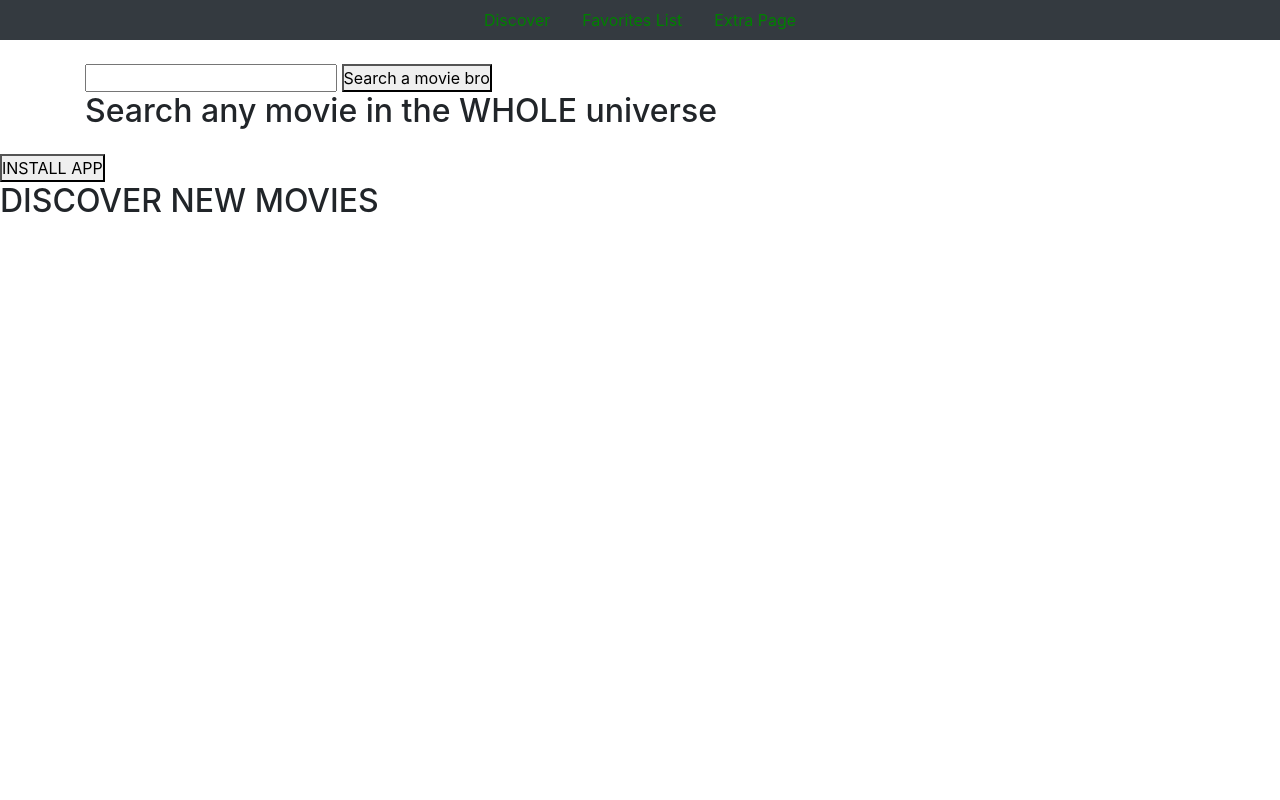
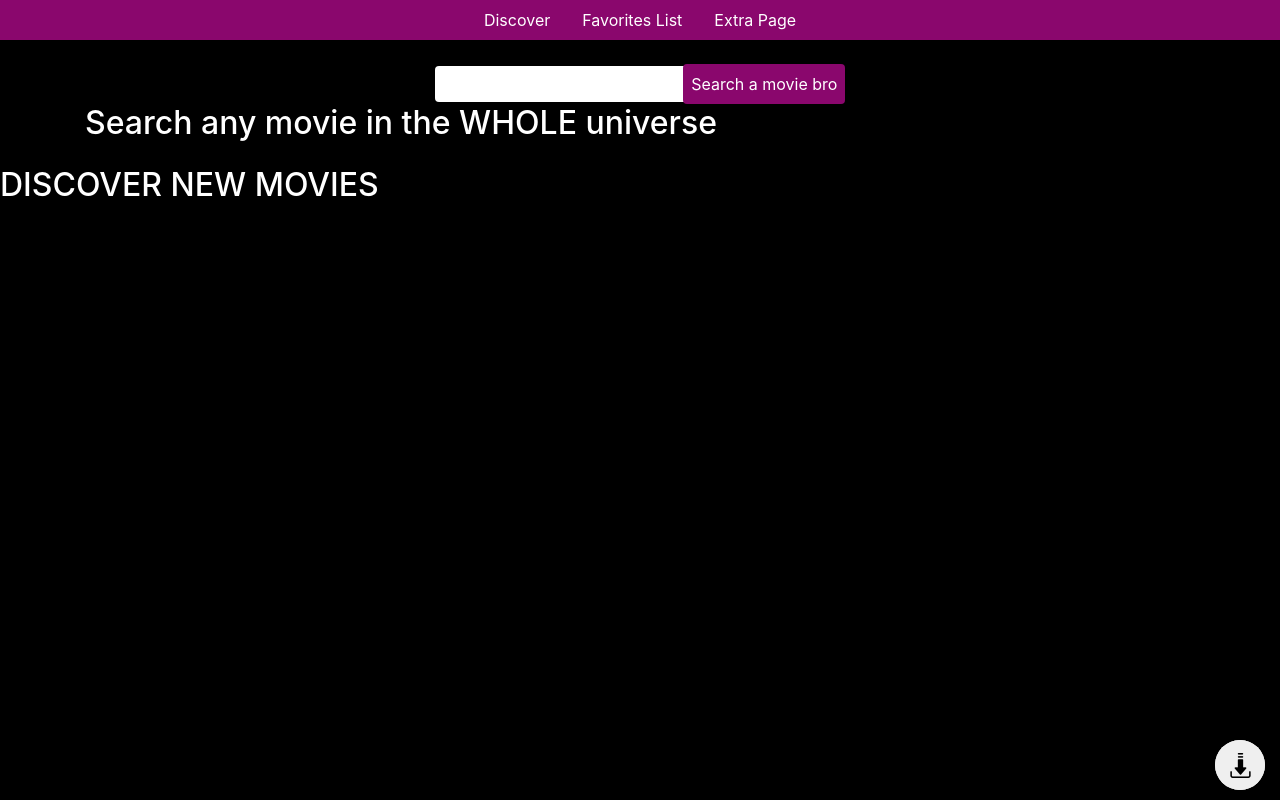
Before and after one commit to Matiasgb/MoviesPWA, a plain HTML site: page index.html in a window 1280 px wide. Drawn offline with nearby package versions, Linux system fonts and the light colour scheme.

Commit message:
omega changes

```diff
--- a/app.js
+++ b/app.js
@@ -2,27 +2,23 @@ console.log("hello")
 let deferredPrompt;
 
 window.addEventListener('beforeinstallprompt', (e) => {
-  // Previene a la mini barra de información que aparezca en smartphones
+
   e.preventDefault();
-  // Guarda el evento para que se dispare más tarde
+
   deferredPrompt = e;
-  // Actualizar la IU para notificarle al usuario que se puede instalar tu PWA
 
-  // De manera opcional, envía el evento de analíticos para saber si se mostró la promoción a a instalación del PWA
   console.log(`'beforeinstallprompt' event was fired.`);
 });
 
 let buttonInstall = document.querySelector(".install")
 buttonInstall.addEventListener('click', async () => {
-    // Esconde la información promotora de la instalación
 
-    // Muestre el mensaje de instalación
     deferredPrompt.prompt();
-    // Espera a que el usuario responda al mensaje
+
     const { outcome } = await deferredPrompt.userChoice;
-    // De manera opcional, envía analíticos del resultado que eligió el usuario
+
     console.log(`User response to the install prompt: ${outcome}`);
-    // Como ya usamos el mensaje, no lo podemos usar de nuevo, este es descartado
+
     deferredPrompt = null;
   });
 
@@ -85,8 +81,8 @@ if (localStorage.getItem("search") !== null ) {
         </div>
 
         <div class="movie-rating">
-            <p class="imdb">${cleanJson.imdbRating}</p>
-            <p class="rotten">${cleanJson.Ratings[1].Value}</p>
+            <p class="imdb h5 text-right"><img src="img/imdb.png" class="w-50 pr-4">${cleanJson.imdbRating}/10</p>
+            <p class="rotten h5 text-right"><img src="img/rotten.png" class="w-50 pr-4">${cleanJson.Ratings[1].Value}</p>
         </div>
         </div>
 
@@ -94,13 +90,13 @@ if (localStorage.getItem("search") !== null ) {
 
         const movieSecondary = ElementFromHtml(` <div class="movie-info row">
         <div class="col-lg-4">
-            <img src="${cleanJson.Poster}" alt="${cleanJson.Title}" class="poster-img img-fluid m-auto d-block">
+            <img src="${cleanJson.Poster}" alt="${cleanJson.Title}" class="poster-img img-fluid m-auto d-block w-100">
         </div>
         <div class="movie-genres col-lg-8">
             <ul class="movie-tags">
                 <li></li>
             </ul>
-            <div class="movie-description">
+            <div class="movie-description h5">
                 <p class="plot">
                     ${cleanJson.Plot}
                 </p>
@@ -171,8 +167,8 @@ const resultado = basicPromiseAll(input.value);
         </div>
 
         <div class="movie-rating">
-            <p class="imdb">${value[1].imdbRating}</p>
-            <p class="rotten">${value[1].Ratings[1].Value}</p>
+            <p class="imdb h5 text-right"><img src="img/imdb.png" class="w-50 pr-4">${value[1].imdbRating}/10</p>
+            <p class="rotten h5 text-right"><img src="img/rotten.png" class="w-50 pr-4">${value[1].Ratings[1].Value}</p>
         </div>
         </div>
 
@@ -180,14 +176,14 @@ const resultado = basicPromiseAll(input.value);
 
         const movieSecondary = ElementFromHtml(` <div class="movie-info row">
         <div class="col-lg-4">
-            <img src="${value[1].Poster}" alt="${value[1].Title}" class="poster-img img-fluid m-auto d-block">
+            <img src="${value[1].Poster}" alt="${value[1].Title}" class="w-100 poster-img img-fluid m-auto d-block">
         </div>
 
         <div class="movie-genres col-lg-8">
             <ul class="movie-tags">
                 <li></li>
             </ul>
-            <div class="movie-description">
+            <div class="movie-description h5">
                 <p class="plot">
                     ${value[1].Plot}
                 </p>
--- a/index.html
+++ b/index.html
@@ -12,7 +12,7 @@
     <title>Movies PWA</title>
 </head>
 <body>
-    <ul class="nav justify-content-center bg-dark">
+    <ul class="nav justify-content-center ">
         <li class="nav-item">
           <a class="nav-link active" href="#">Discover</a>
         </li>
@@ -28,7 +28,7 @@
 
     <div class="container m-auto search-container">
 
-        <div class="search-box mt-4">
+        <div class="search-box mt-4 text-center">
             <input class="search-input" type="text">
             <button class="search-btn">Search a movie bro</button>
         </div>
@@ -47,7 +47,6 @@
 
     </div>
 
-<button class="install">INSTALL APP</button>
 
 
     <div class="results">
@@ -58,7 +57,11 @@
     </div>
 
 
-
+<div class="position-fixed bg-white rounded-circle install-container d-flex">
+    <button class="install rounded-circle border-0">
+    <img src="img/install.png" class="d-block m-auto w-50" alt="install icon">
+</button>
+</div>
 
     <script src="app.js"> </script>
     <script src="js/register-sw.js"></script>
--- a/styles.css
+++ b/styles.css
@@ -6,7 +6,40 @@
 .search-container {
 
 }
+hr {
+    color: white;
+    background-color: white;
+}
+body {
+    background-color: black;
+    color: white;
+}
+.nav a {
+    color: white
+}
 
-.nav a {
-    color: green
+.nav {
+    background-color: #8A076D;
 }
+
+.search-btn {
+    margin-left: -20px;
+    background-color: #8A076D;
+    color: white;
+    padding: 0.5rem 0.5rem;
+    border: none;
+    border-radius: 4px;
+}
+input {
+    background-color: white;
+    color: white;
+    padding: 0.4rem 0.5rem;
+    border: none;
+    border-radius: 4px;
+}
+
+.install-container {
+    right: 15px;
+    bottom: 10px;
+width: 50px;
+height: 50px;}
```
Also changed, not shown: img/imdb.png (added), img/install.png (added), img/rotten.png (added).
